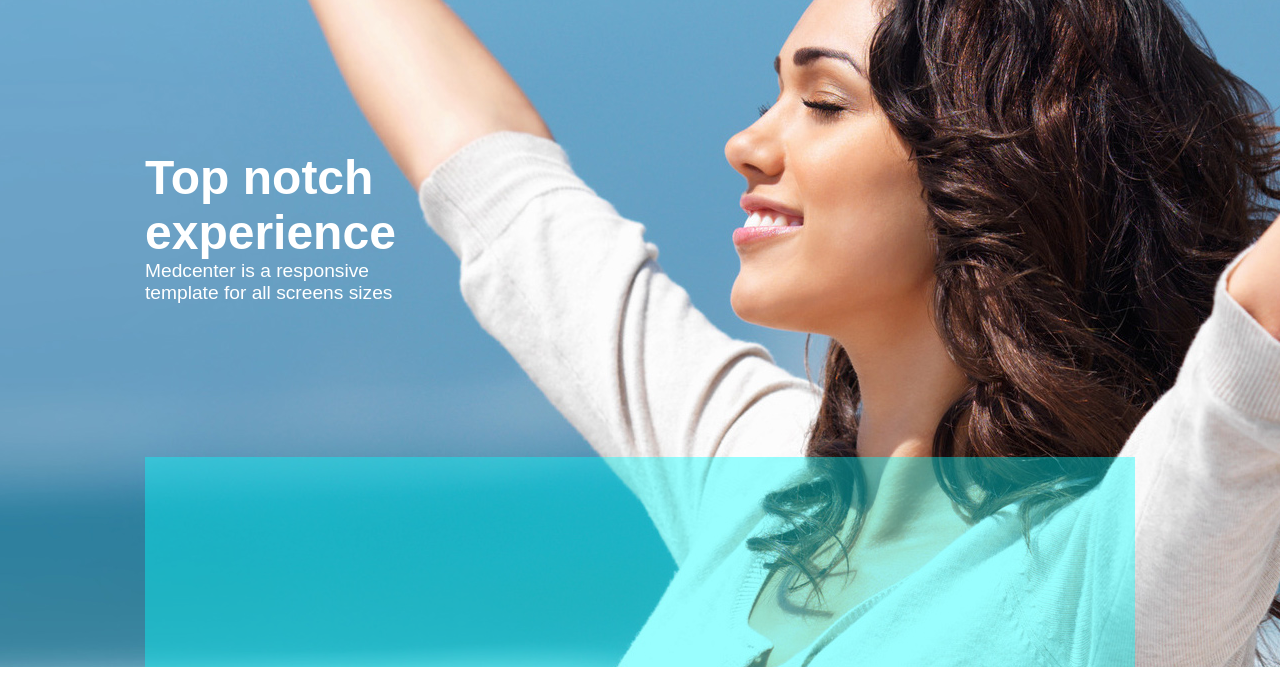
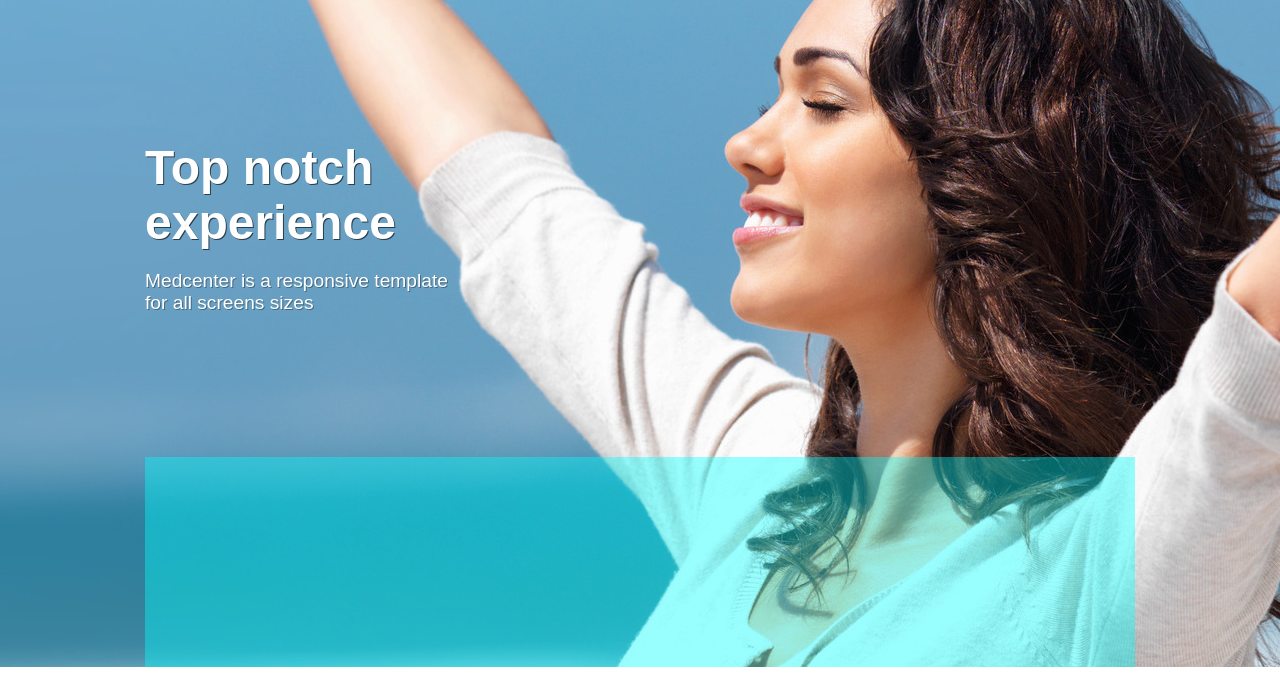
Before and after one commit to felipgs/html-css-b7, a plain HTML site: page desafios/desafio001-b/index.html in a window 1280 px wide. Shown: the part 123-800 px from the top of the page. Drawn offline with Linux system fonts and the light colour scheme.

Commit message:
att desafio001

```diff
--- a/desafios/desafio001-b/estilos/style.css
+++ b/desafios/desafio001-b/estilos/style.css
@@ -70,16 +70,19 @@ section.banner {
     display: flex;
     flex-direction: column;
     justify-content: center;
-    width: 300px;
+    width: 320px;
     color: white;
 }
 
 .banner-texto h1 {
     font-size: 3em;
+    text-shadow: 1px 1px rgba(0, 0, 0, 0.61);
 }
 
 .banner-texto p {
     font-size: 1.2em;
+    margin-top: 20px;
+    text-shadow: 1px 1px rgba(0, 0, 0, 0.336);
 }
 
 .banner-blocos {
```
